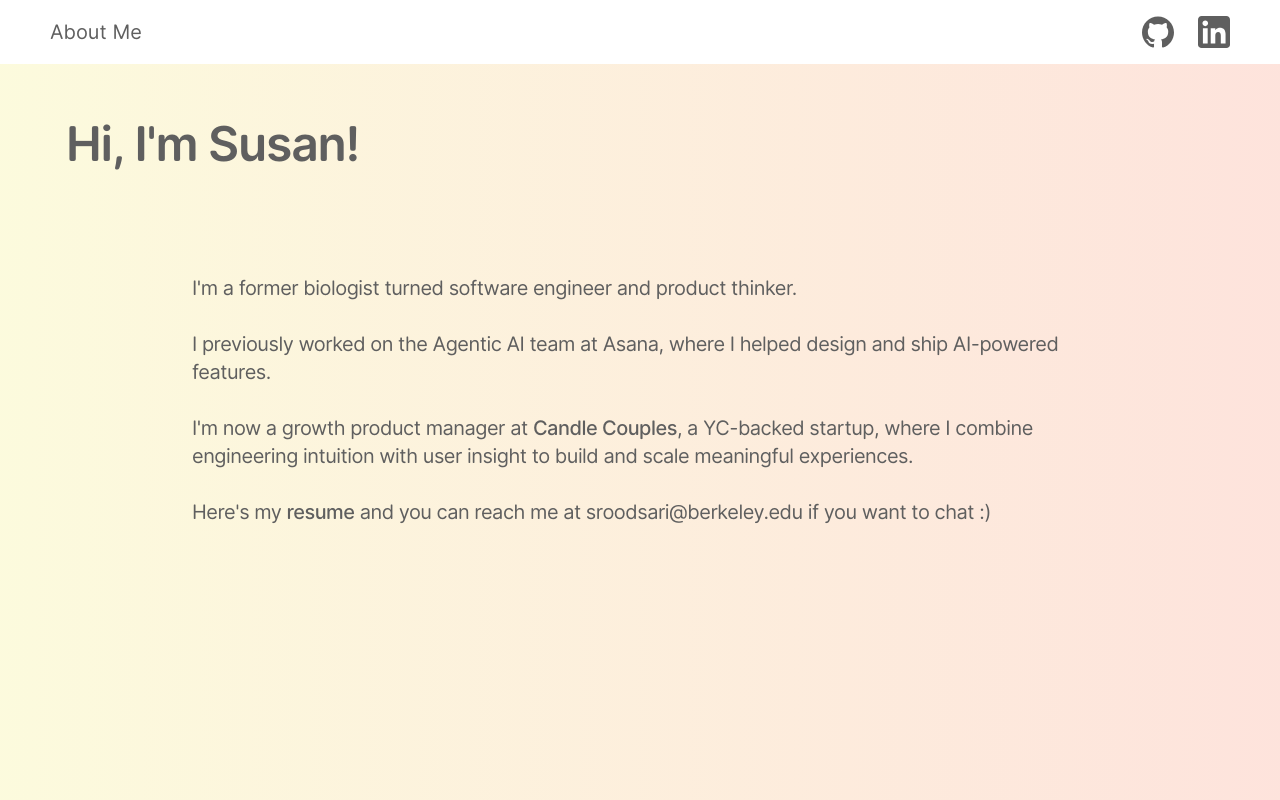
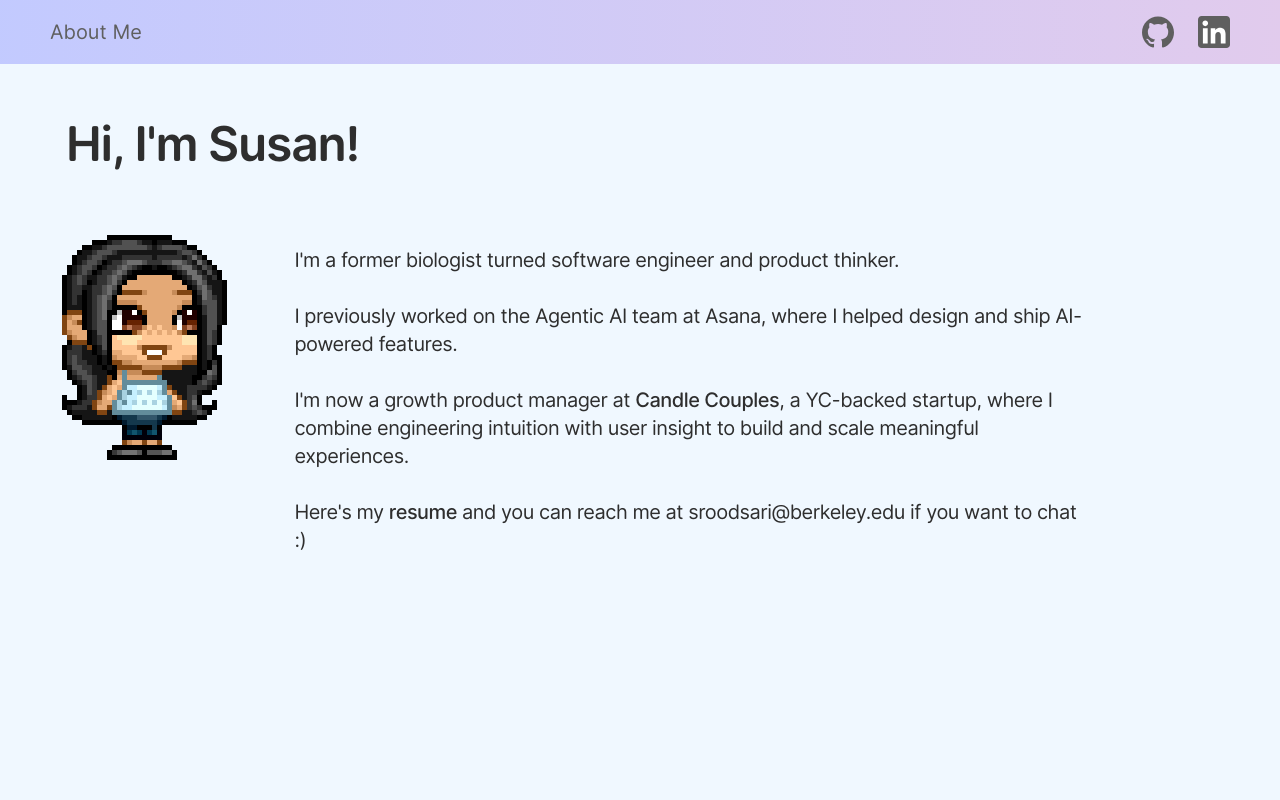
Before and after one commit to sroodsari/sroodsari.github.io, a React (Create React App) app: page / in a window 1280 px wide. Built offline with nearby package versions, Linux system fonts and the light colour scheme.

Commit message:
change coloring and add avatar -- need to fix flex styling

```diff
--- a/src/App.js
+++ b/src/App.js
@@ -5,7 +5,7 @@
 function App() {
   return (
     <div className="font-runde">
-      <div className="w-full fixed top-0 z-50 bg-[#ffffff] text-left py-4 flex justify-between items-center px-[50px] font-runde">
+      <div className="w-full fixed top-0 z-50 bg-pink-gradient text-left py-4 flex justify-between items-center px-[50px] font-runde">
         <h1 className="text-base sm:text-xl font-light" style={{ color: '#5F5F5F' }}>
           About Me
         </h1>
@@ -18,14 +18,19 @@
           </a>
         </div>
       </div>
-      <div className="app-container flex flex-col justify-left items-center bg-pink-gradient text-xl  min-h-screen ">
-        <div className="flex justify-items-start mb-4 absolute top-[120px] left-[50px]">
-          <h1 className="sm:text-5xl text-2xl font-semibold tracking-tight text-center sm:text-left mx-4" style={{ color: '#5F5F5F' }}>
+      <div className="app-container flex flex-col justify-left items-center  bg-[#ffffff] text-xl  min-h-screen ">
+        <div className="flex flex-col justify-items-start mb-4 absolute top-[120px] left-[50px]">
+          <h1 className="sm:text-5xl text-2xl font-semibold tracking-tight text-center sm:text-left mx-4" style={{ color: '#2e2e2e' }}>
             Hi, I'm Susan!
           </h1>
+          <img
+            src={`${process.env.PUBLIC_URL}/suzAvatar.png`}
+            alt="Susan"
+            className="rounded-full mx-4 absolute top-[300px] left-[10px] sm:left-[-15%] sm:top-[100px] scale-x-[-1]"
+          />
 
         </div>
-        <p className="text-base sm:text-xl font-thin tracking-tight text-left" style={{ color: '#5F5F5F', maxWidth: '70%' }}>
+        <p className="text-base sm:text-xl font-thin tracking-tight text-left pl-[8%]" style={{ color: '#2e2e2e', maxWidth: '70%' }}>
           I'm a former biologist turned software engineer and product thinker. <br /><br />
           I previously worked on the Agentic AI team at Asana, where I helped design and ship AI-powered features. <br /><br />
           I'm now a growth product manager at <a href="https://www.trycandle.app/" target="_blank" rel="noopener noreferrer">Candle Couples</a>, a YC-backed startup, where I combine engineering intuition with user insight to build and scale meaningful experiences.<br /><br />
--- a/src/index.css
+++ b/src/index.css
@@ -53,7 +53,7 @@
 
 .bg-pink-gradient {
 	/* Define your gradient here */
-	background: linear-gradient(270deg, #ffccdb, rgb(252, 251, 221));
+	background: linear-gradient(270deg, #ffccdb, rgb(194, 202, 255));
 	background-size: 200% 200%;
 	/* Apply the animation */
 	animation: gradientShift 6s ease infinite;
```
Also changed, not shown: public/avatar.png (added), public/suzAvatar.png (added).
